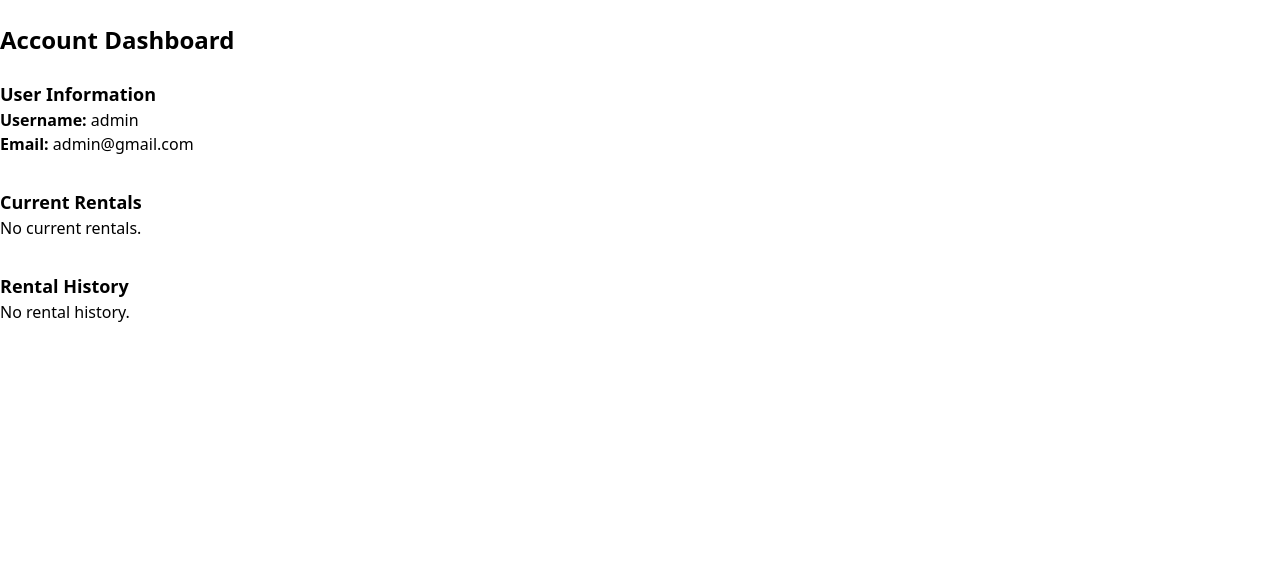
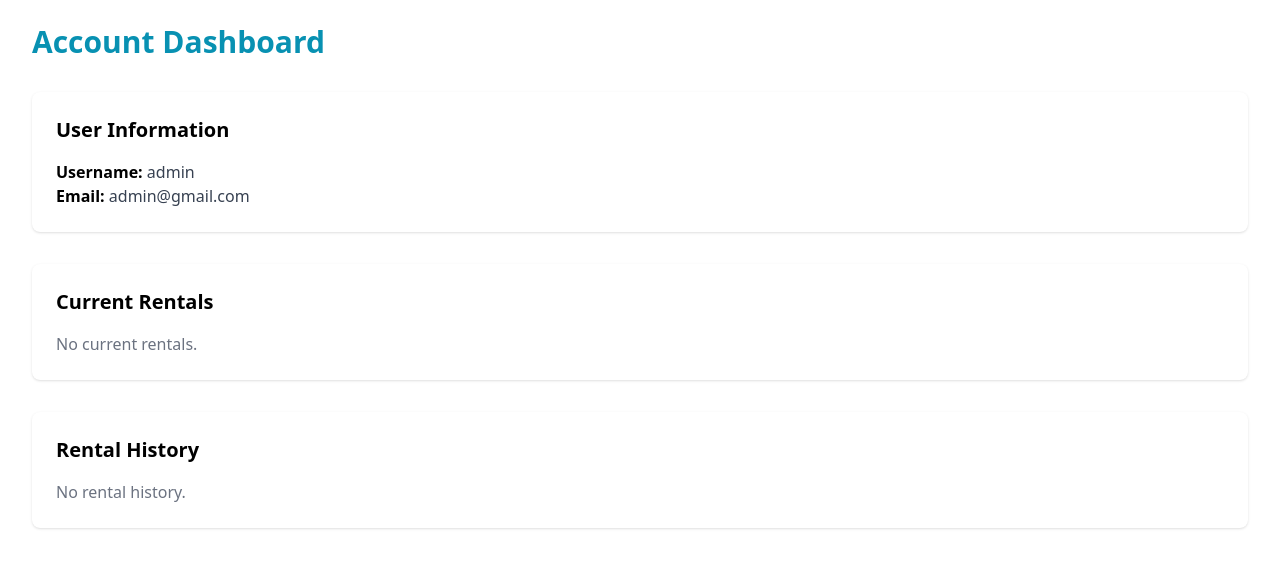
Before and after one commit to Nattachai802/UBUsportsRent, a Django app: page /account/ in a window 1280 px wide. Shown: the top 583 px of the page. Run offline with Django 4.2, Linux system fonts and the light colour scheme; a user stored in the database is signed in; data comes from the database, SQL or seed files in the repository; both versions use the stored data as it was after the commit; some libraries are stand-ins or nearby versions.

Commit message:
template for Notification and Dashboard

```diff
--- a/base/templates/dashborad.html
+++ b/base/templates/dashborad.html
@@ -1,39 +1,49 @@
 {% extends "base.html" %}
 
 {% block main %}
-<div class="container mx-auto py-6">
-    <h1 class="text-2xl font-bold mb-6">Account Dashboard</h1>
+<div class="container mx-auto py-6 px-4 sm:px-6 lg:px-8">
+    <h1 class="text-3xl font-bold mb-8 text-cyan-600">Account Dashboard</h1>
 
-    <section>
-        <h2 class="text-lg font-semibold">User Information</h2>
-        <p><strong>Username:</strong> {{ user.username }}</p>
-        <p><strong>Email:</strong> {{ user.email }}</p>
+    <section class="bg-white shadow rounded-lg p-6 mb-8">
+        <h2 class="text-xl font-semibold text-cyan-500 mb-4">User Information</h2>
+        <div class="space-y-2">
+            <p><strong>Username:</strong> <span class="text-gray-700">{{ user.username }}</span></p>
+            <p><strong>Email:</strong> <span class="text-gray-700">{{ user.email }}</span></p>
+        </div>
     </section>
 
-    <section class="mt-8">
-        <h2 class="text-lg font-semibold">Current Rentals</h2>
+    <section class="bg-white shadow rounded-lg p-6 mb-8">
+        <h2 class="text-xl font-semibold text-cyan-500 mb-4">Current Rentals</h2>
         {% if current_rentals %}
-            <ul>
+            <ul class="space-y-2">
                 {% for rental in current_rentals %}
-                <li>{{ rental.equipment.name }} - Due on {{ rental.return_date }}</li>
+                <li class="bg-cyan-100 p-4 rounded-md shadow">
+                    <p><strong>{{ rental.equipment.name }}</strong></p>
+                    <p class="text-sm text-gray-600">Due on: {{ rental.return_date }}</p>
+                    <p class="text-sm text-gray-600">Amount: {{ rental.amount }}</p>
+                </li>
                 {% endfor %}
             </ul>
         {% else %}
-            <p>No current rentals.</p>
+            <p class="text-gray-500">No current rentals.</p>
         {% endif %}
     </section>
 
-    <section class="mt-8">
-        <h2 class="text-lg font-semibold">Rental History</h2>
+    <section class="bg-white shadow rounded-lg p-6 mb-8">
+        <h2 class="text-xl font-semibold text-cyan-500 mb-4">Rental History</h2>
         {% if rental_history %}
-            <ul>
+            <ul class="space-y-2">
                 {% for rental in rental_history %}
-                <li>{{ rental.equipment.name }} - Returned on {{ rental.return_date }}</li>
+                <li class="bg-gray-100 p-4 rounded-md shadow">
+                    <p><strong>{{ rental.equipment.name }}</strong></p>
+                    <p class="text-sm text-gray-600">Returned on: {{ rental.return_date }}</p>
+                </li>
                 {% endfor %}
             </ul>
         {% else %}
-            <p>No rental history.</p>
+            <p class="text-gray-500">No rental history.</p>
         {% endif %}
     </section>
 </div>
+
 {% endblock %}
--- a/base/views.py
+++ b/base/views.py
@@ -99,7 +99,7 @@
         context['user'] = user
 
         # Fetch current rentals (items not yet returned)
-        context['current_rentals'] = Booking.objects.filter(user=user, status='Rented')
+        context['current_rentals'] = Booking.objects.filter(user=user, status='approved')
 
         # Fetch rental history (items returned)
         context['rental_history'] = Booking.objects.filter(user=user, status='Returned')
--- a/management_equipment/templates/equipment_form.html
+++ b/management_equipment/templates/equipment_form.html
@@ -49,7 +49,7 @@
 
                 <div class="mt-1 flex items-center">
                     <!-- Hidden input field for file upload -->
-                    <input type="file" name="picture" id="picture" class="hidden" @change="fileName = $event.target.files[0].name">
+                    <input type="file" name="picture" id="picture"  @change="fileName = $event.target.files[0].name">
                     <!-- Display selected file name -->
                     <span class="ml-4 text-gray-500" x-text="fileName || 'No file selected'"></span>
                 </div>
--- a/management_equipment/templates/equipment_list.html
+++ b/management_equipment/templates/equipment_list.html
@@ -17,7 +17,7 @@
                 </tr>
             </thead>
             <tbody>
-                {% for item in equipments %}
+                {% for item in equipment %}
                 <tr class="border-t hover:bg-gray-100">
                     <td class="px-6 py-4">{{ forloop.counter }}</td>
                     <td class="px-6 py-4">{{ item.name }}</td>
--- a/management_equipment/views.py
+++ b/management_equipment/views.py
@@ -42,7 +42,7 @@
 #CRUD - Update
 class EquipmentUpdateView(LoginRequiredMixin, UserPassesTestMixin, UpdateView,SuccessMessageMixin):
     model = Equipment
-    fields = ['name', 'type', 'available_amount', 'picture_url']
+    fields = ['name', 'type', 'available_amount', 'picture']
     template_name = 'equipment_form.html'
     success_url = reverse_lazy('Manageq:View')
     success_message = "Equipment successfully updated."
```
Also changed, not shown: base/templates/homepage.html (+6 -1 lines), base/templates/notification_list.html (+16 -3 lines), renting/templates/renting/equipment_list.html (+9 -3 lines), db.sqlite3.
